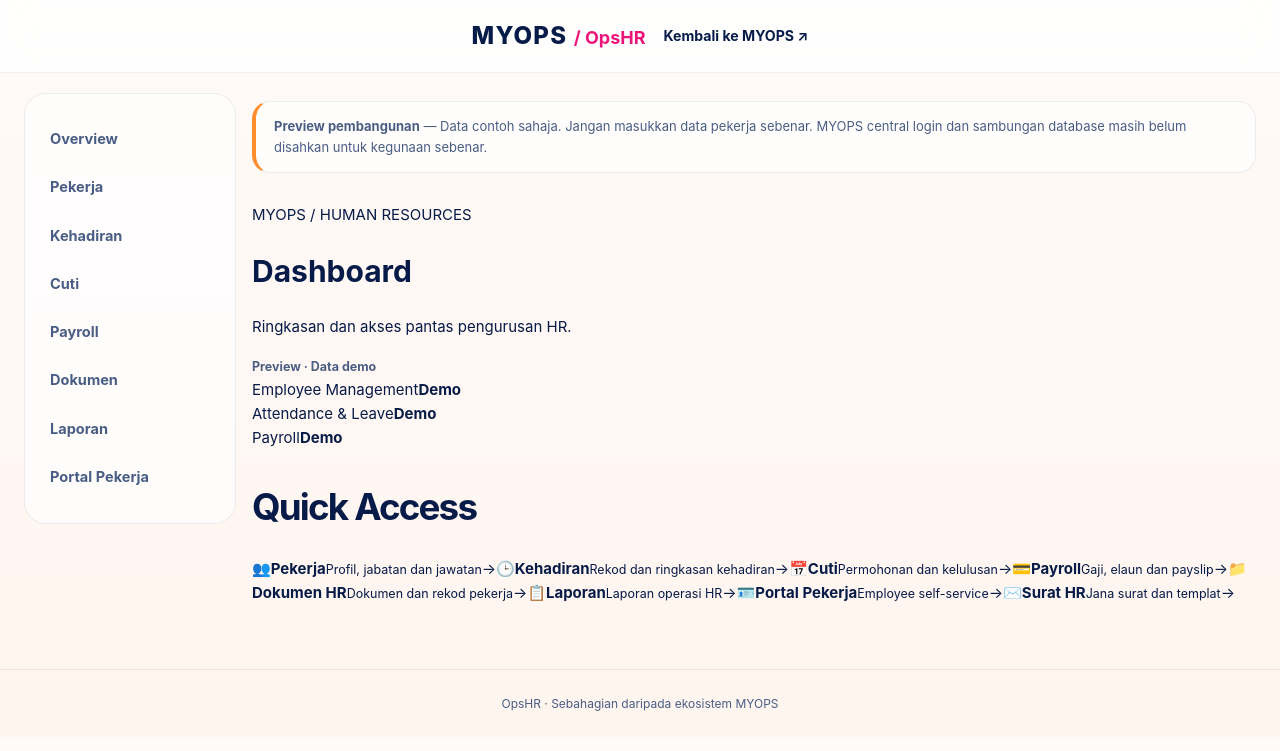
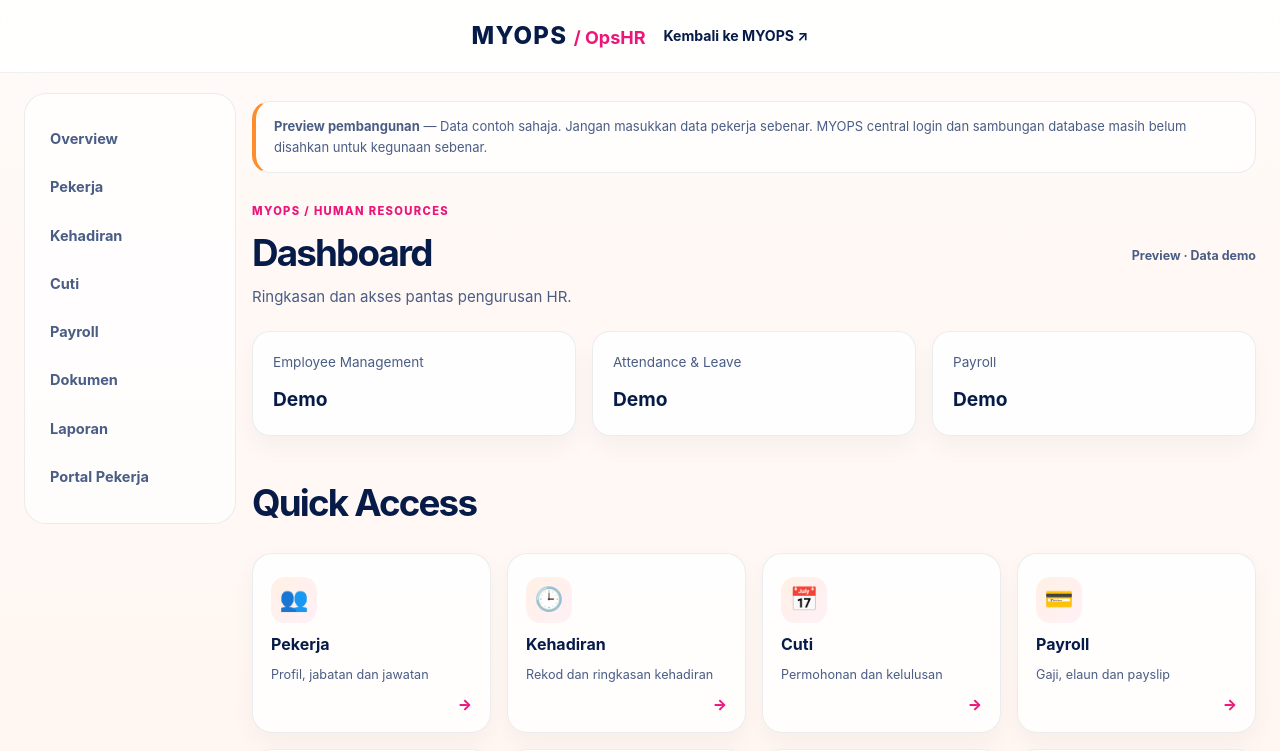
Before and after one commit to niz262025-hub/OPSHR, a Next.js app: page / in a window 1280 px wide. Shown: the top 751 px of the page. Built offline with nearby package versions, Linux system fonts and the light colour scheme.

Commit message:
style(opshr): compact MYOPS application dashboard cards and quick access

```diff
--- a/app/globals.css
+++ b/app/globals.css
@@ -511,3 +511,23 @@ button:focus-visible, a:focus-visible, input:focus-visible, select:focus-visible
 .opshr-module-number { display: inline-grid; place-items: center; min-width: 35px; height: 35px; border-radius: 11px; background: rgba(236,22,122,.09); color: #b62265; font-weight: 800; font-size: .75rem; }
 @media(max-width: 900px) { .opshr-shell { display: block; } .opshr-nav { position: static; flex-direction: row; overflow-x: auto; white-space: nowrap; padding: 10px; margin-top: 14px; } .opshr-nav a { flex: 0 0 auto; } }
 @media(max-width: 620px) { .opshr-header { padding: 0 16px; } .opshr-shell { padding: 0 16px; } .opshr-hero { grid-template-columns: 1fr; } .opshr-hero-graphic { display: none; } .opshr-module-grid { grid-template-columns: 1fr; } .opshr-section-heading { align-items: start; flex-direction: column; } }
+
+
+/* App dashboard rather than a marketing landing page */
+.opshr-dashboard-heading { display:flex; justify-content:space-between; align-items:center; gap:16px; margin:8px 0 22px; }
+.opshr-dashboard-heading h1 { font-size:clamp(1.7rem,3vw,2.3rem); margin:3px 0; letter-spacing:-.05em; }
+.opshr-dashboard-heading p { margin:0; color:#4a5d85; }
+.opshr-dashboard-kicker { font-size:.7rem; font-weight:800; letter-spacing:.12em; color:#ec167a !important; }
+.opshr-dashboard-summary { display:grid; grid-template-columns:repeat(3,minmax(0,1fr)); gap:16px; margin-bottom:30px; }
+.opshr-dashboard-summary>div { background:rgba(255,255,255,.85); border:1px solid var(--border); border-radius:18px; padding:20px; display:flex; flex-direction:column; gap:10px; box-shadow:0 12px 25px rgba(3,15,46,.04); }
+.opshr-dashboard-summary span { color:#4a5d85; font-size:.85rem; }
+.opshr-dashboard-summary strong { color:#071b49; font-size:1.2rem; }
+.opshr-shortcut-grid { display:grid; grid-template-columns:repeat(4,minmax(0,1fr)); gap:16px; }
+.opshr-shortcut { position:relative; display:flex; flex-direction:column; align-items:flex-start; gap:9px; padding:23px 18px; min-height:180px; border:1px solid var(--border); border-radius:20px; background:rgba(255,255,255,.85); box-shadow:0 10px 24px rgba(3,15,46,.04); }
+.opshr-shortcut:hover { text-decoration:none; border-color:rgba(236,22,122,.28); transform:translateY(-1px); }
+.opshr-shortcut-icon { display:grid; place-items:center; width:46px; height:46px; border-radius:14px; background:linear-gradient(135deg,#fff1e5,#fff0f7); font-size:1.45rem; }
+.opshr-shortcut strong { color:#071b49; font-size:1rem; }
+.opshr-shortcut small { color:#4a5d85; font-size:.79rem; line-height:1.4; }
+.opshr-shortcut-arrow { position:absolute; right:18px; bottom:15px; color:#ec167a; font-weight:800; }
+@media(max-width:1100px){.opshr-shortcut-grid{grid-template-columns:repeat(2,minmax(0,1fr));}}
+@media(max-width:620px){.opshr-dashboard-heading{align-items:flex-start;flex-direction:column}.opshr-dashboard-summary{grid-template-columns:1fr}.opshr-shortcut-grid{grid-template-columns:repeat(2,minmax(0,1fr));gap:10px}.opshr-shortcut{padding:16px 12px;min-height:170px;}}
```
